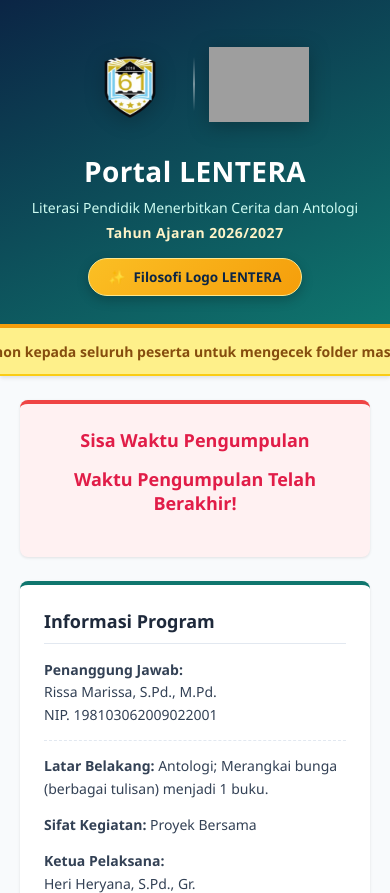
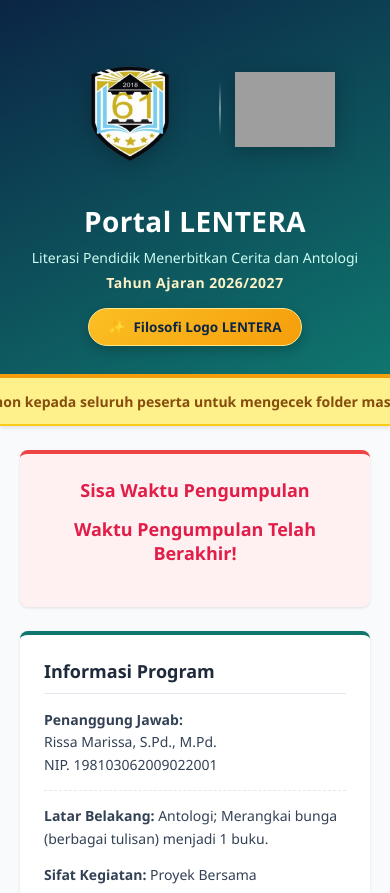
Before and after one commit to topanbramapurnama29/Antologi, a plain HTML site: page index.html in a window 390 px wide. Shown: the top 893 px of the page. Drawn offline with Linux system fonts and the light colour scheme; grey boxes are pictures that could not be loaded.

Commit message:
Update index.html

```diff
--- a/index.html
+++ b/index.html
@@ -26,7 +26,7 @@
         }
         header img.logo-sekolah {
             display: block;
-            height: 118px;
+            height: 155px;
             width: auto;
             background-color: transparent;
             cursor: pointer;
@@ -363,7 +363,7 @@
         /* Responsif Layar HP */
         @media (max-width: 640px) {
             .logo-group { gap: 14px; }
-            header img.logo-sekolah { height: 98px; }
+            header img.logo-sekolah { height: 150px; }
             .logo-lentera-wrap { width: 100px; height: 100px; padding: 0; }
             .logo-divider { height: 54px; }
             .filosofi-grid { grid-template-columns: 1fr; }
```
